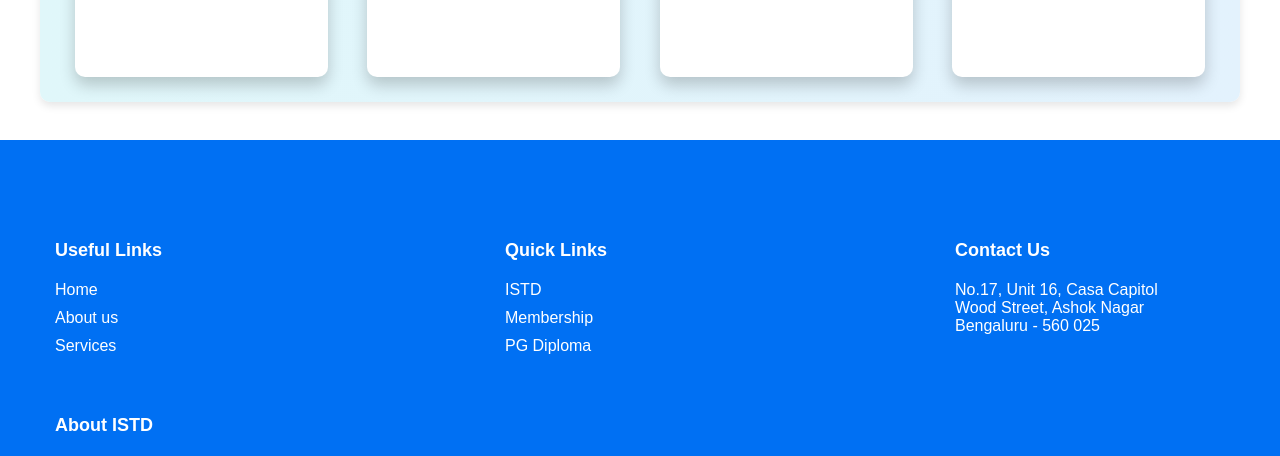
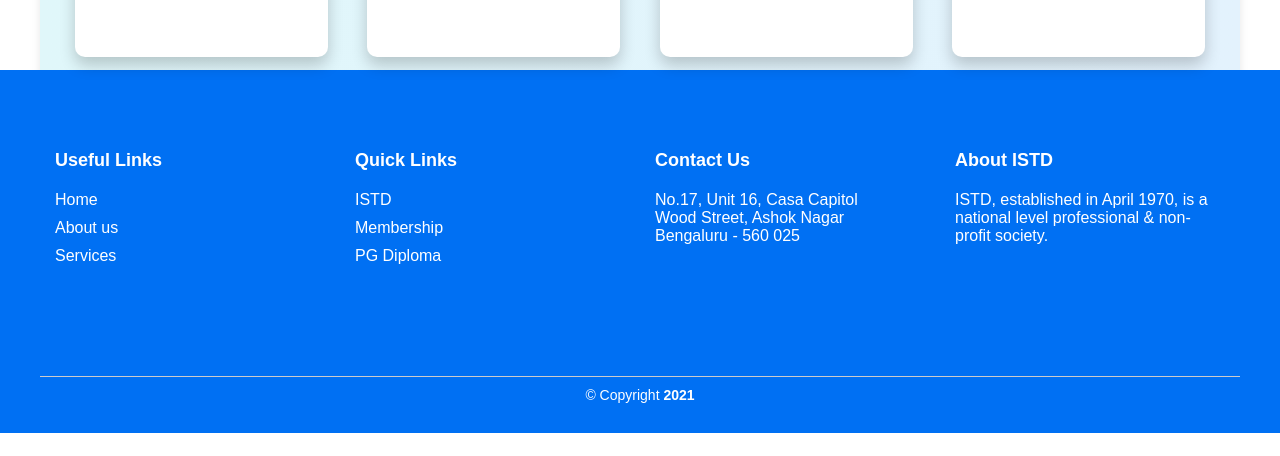
Before and after one commit to AravindKVishwanath/istd-bangalore, a Next.js app: page / in a window 1280 px wide. Shown: the part 1747-2203 px from the top of the page. Built offline with nearby package versions, Linux system fonts and the light colour scheme.

Commit message:
UI update-v2

```diff
--- a/components/Card.module.css
+++ b/components/Card.module.css
@@ -7,6 +7,7 @@
     padding: 20px;
     background: linear-gradient(to right, #e1f5fe, #e0f7fa);
     border-radius: 10px;
+    overflow:hidden;
 }
 
 .card {
--- a/components/Footer.module.css
+++ b/components/Footer.module.css
@@ -1,8 +1,9 @@
 .footer {
     background-color: #0070f3;
     color: #fff;
-    padding: 40px 0;
-    margin-top: 300px;
+    padding: 20px 0;
+    margin-top: 250px;
+    overflow: hidden;
   }
 
   .footerTop {
@@ -12,13 +13,13 @@
   .container {
     max-width: 1200px;
     margin: 0 auto;
+    overflow: hidden;
   }
 
   .row {
     display: flex;
     justify-content: space-between;
     flex-wrap: wrap;
-    gap: 20px;
   }
 
   .col {
--- a/components/Navbar.module.css
+++ b/components/Navbar.module.css
@@ -9,6 +9,7 @@
   transition: opacity 0.5s ease-in-out, transform 0.5s ease;
   opacity: 1;
   font-size: 1.2rem;
+  overflow: hidden;
 }
 
 .scrolled {
--- a/components/Picture.module.css
+++ b/components/Picture.module.css
@@ -9,6 +9,7 @@
     border-radius: 10px;
     box-shadow: 0 4px 8px rgba(0, 0, 0, 0.1);
     height: 65%;
+    overflow: hidden;
   }
 
   .card {
@@ -18,6 +19,7 @@
     border-radius: 10px;
     box-shadow: 0 8px 16px rgba(0, 0, 0, 0.2);
     transition: transform 0.3s ease;
+    overflow: hidden;
   }
 
   .card:hover {
--- a/pages/Carousel.js
+++ b/pages/Carousel.js
@@ -53,7 +53,7 @@
 
             <style jsx>{`
                 .carousel-container {
-                    min-height:600px;
+                    max-height:600px;
                     max-width: 100%;
                     margin-top:60px;
                 }
--- a/styles/Home.module.css
+++ b/styles/Home.module.css
@@ -14,6 +14,7 @@
   padding: 80px;
   gap: 64px;
   font-family: var(--font-geist-sans);
+  overflow: hidden;
 }
 
 @media (prefers-color-scheme: dark) {
```
